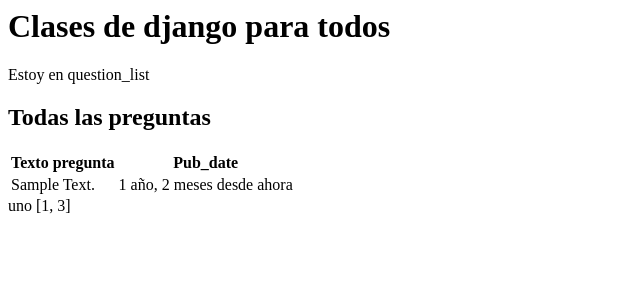
After one commit to alexsazo/taller_django, a Django app: page /polls/question/ in a window 1280 px wide. The commit adds this page. Shown: the top 300 px of the page, without its empty margins (0-640 px from the left). Run offline with Django 3.2, Linux system fonts and the light colour scheme; tables that the repository leaves empty hold one stand-in row (values such as "Sample post").

Commit message:
añadiendo los cambios de la última clase (sesion 5-6)

```diff
--- a/polls/models.py
+++ b/polls/models.py
@@ -1,12 +1,16 @@
 from django.db import models
-
+from django.core.urlresolvers import reverse, reverse_lazy
 
 class Question(models.Model):
     question_text = models.CharField(max_length=200)
-    pub_date = models.DateTimeField('date published')
+    pub_date = models.DateTimeField('date published', auto_now_add=True)
 
     def __str__(self):
         return self.question_text
+
+
+    def get_absolute_url(self):
+        return reverse_lazy('question-detail', args=[self.pk])
 
 
 class Choice(models.Model):
--- /dev/null
+++ b/polls/templates/polls/base.html
@@ -0,0 +1,6 @@
+{% load funciones_varias %}
+<h1>Clases de django para todos</h1>
+
+<p style="{% display_block "question-list" %}">Estoy en question_list</p>
+<h2>{% block PAGE_TITLE %}{% endblock PAGE_TITLE %}</h2>
+<p>{% block texto_adicional %}{% endblock texto_adicional %}</p>
--- a/polls/templates/polls/question_detail.html
+++ b/polls/templates/polls/question_detail.html
@@ -1,7 +1,4 @@
 <h1>{{ question_para_template.question_text }}</h1>
 <p>{{ question_para_template.pub_date }}</p>
 
-<h1>{{ object.question_text }}</h1>
-<p>{{ object.pub_date }}</p>
-
 {{ choices }}
--- /dev/null
+++ b/polls/templates/polls/question_list.html
@@ -0,0 +1,38 @@
+{% extends 'polls/base.html' %}
+{% load humanize %}
+{% load funciones_varias %}
+
+
+{% block PAGE_TITLE %}
+Todas las preguntas
+{% endblock PAGE_TITLE %}
+
+{% block texto_adicional %}
+
+<table>
+  <thead>
+    <tr>
+      <th>
+	Texto pregunta
+      </th>
+      <th>
+	Pub_date
+      </th>
+    </tr>
+  </thead>
+  <tbody>
+  {% for question in object_list %}
+  <tr>
+    <td>{{ question.question_text | title }}</td>
+    <td>{{ question.pub_date | naturaltime }}</td>
+  </tr>
+  {% endfor %}
+  </tbody>
+</table>
+
+{{ object_list | length | apnumber}}
+{{ diccionario | select_values:"arg1,arg3" }}
+
+
+
+{% endblock texto_adicional %}
--- /dev/null
+++ b/polls/templates/polls/session_test.html
@@ -0,0 +1,6 @@
+<h1>Test de sesiones</h1>
+<form method="post">
+  <input type="int">
+  {% csrf_token %}
+  <button type="submit">Probar</button>
+</form>
--- /dev/null
+++ b/polls/templatetags/funciones_varias.py
@@ -0,0 +1,30 @@
+from django import template
+from django.core.urlresolvers import reverse, NoReverseMatch
+from django.utils.safestring import mark_safe
+
+register = template.Library()
+
+
+@register.filter
+def select_values(dic, keys):
+    keys = keys.split(',')
+    values = []
+    for key in keys:
+        values.append(dic.get(key))
+    return values
+
+@register.simple_tag(takes_context=True)
+def display_block(context, *args):
+    is_active = False
+    for url in args:
+        try:
+            url = reverse(url)
+        except NoReverseMatch:
+            pass
+        path = context['request'].path
+        if url == path:
+            is_active=True
+    if is_active:
+        return "display: block;"
+    else:
+        return 'display: none;'
--- a/polls/urls.py
+++ b/polls/urls.py
@@ -3,6 +3,10 @@
 
 urlpatterns = [
     url(r'^$', views.index, name='index'),
+    url(r'^sessions_test/$', views.sessions_test, name='sessions_test'),
 #    url(r'^question/(?P<question_pk>\d+)/$', views.question_detail, name='question-detail')
-    url(r'^question/(?P<pk>\d+)/$', views.QuestionDetailView.as_view(), name='question-detail')
+    url(r'^question/(?P<pk>\d+)/$', views.QuestionDetailView.as_view(), name='question-detail'),
+    url(r'^question/(?P<pk>\d+)/edit/$', views.QuestionUpdateView.as_view(), name='question-update'),
+    url(r'^question/$', views.QuestionListView.as_view(), name='question-list'),
+    url(r'^question/create/$', views.QuestionCreateView.as_view(), name='question-create'),
 ]
--- a/polls/views.py
+++ b/polls/views.py
@@ -9,8 +9,22 @@
 from django.views.generic.list import ListView, MultipleObjectMixin
 from django.views.generic.detail import DetailView, SingleObjectMixin
 
-@login_required(login_url="/admin/")
+@login_required
 def index(request):
+    #DEVUELVE EL ESTADO DE AUTENTIFICACIÓN
+
+    print("Usuario identificado?", request.user.is_authenticated())
+    print(request.GET)
+
+    if "state" not in request.session.keys():
+        #GUARDA UNA VARIABLE ASOCIADA A LA SESIÓN
+        request.session["state"] = 0
+    elif request.GET.get('action') == '1':
+        request.session["state"] += 1
+    elif request.GET.get('action') == '0':
+        request.session["state"] -= 1
+
+    print(request.session["state"])
     return render(request, 'polls/index.html', {})
 
 def question_detail(request, question_pk):
@@ -26,3 +40,25 @@
         context = super(QuestionDetailView, self).get_context_data(*args, **kwargs)
         context['choices'] = self.object.choice_set.all()
         return context
+
+
+class QuestionListView(ListView):
+    model = Question
+
+    def get_context_data(self, *args, **kwargs):
+        context = super(QuestionListView, self).get_context_data(*args, **kwargs)
+        context['diccionario'] = {"arg1":1, "arg2":2, "arg3":3}
+        return context
+
+class QuestionCreateView(CreateView):
+    model = Question
+    fields = ['question_text']
+
+
+class QuestionUpdateView(UpdateView):
+    model = Question
+    fields = ['question_text']
+
+
+def sessions_test(request):
+    return render(request, 'polls/session_test.html', {})
--- a/taller_django/settings.py
+++ b/taller_django/settings.py
@@ -37,6 +37,7 @@
     'django.contrib.sessions',
     'django.contrib.messages',
     'django.contrib.staticfiles',
+    'django.contrib.humanize',
     'polls'
 ]
 
```
Also changed, not shown: polls/templates/polls/index.html (+9 -2 lines), polls/templates/polls/question_form.html (added, +7 -0 lines), polls/migrations/0002_auto_20181029_2329.py (added), polls/templatetags/__init__.py (added).
